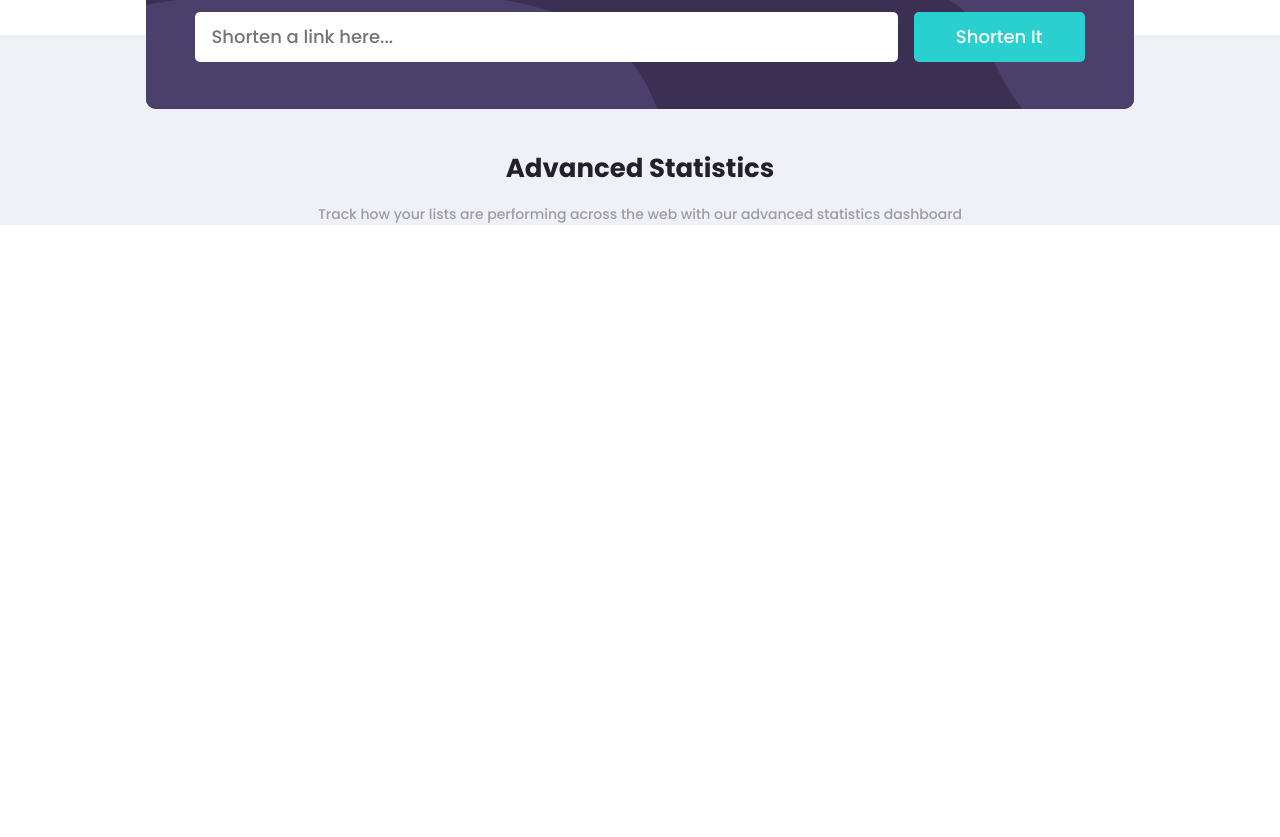
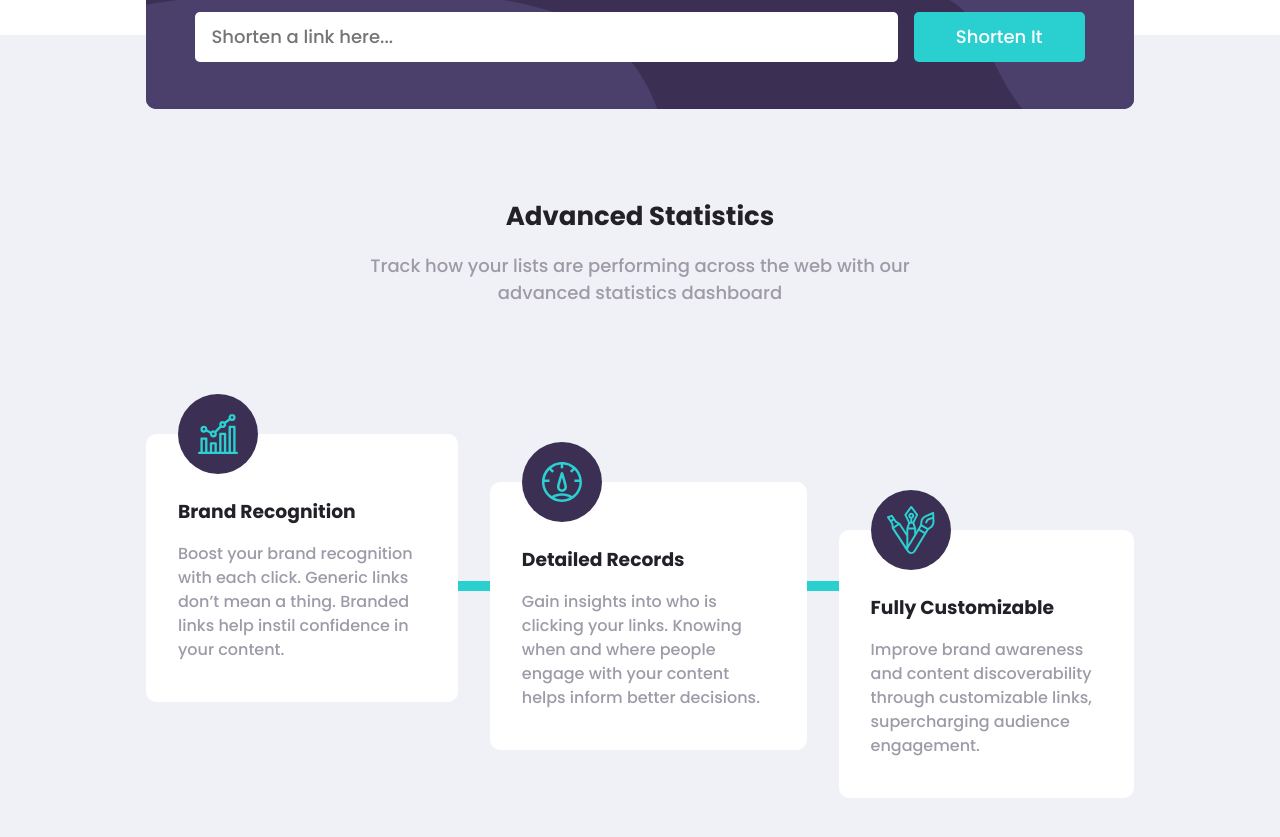
Before and after one commit to Ocholla-T/shortly, a Vue app: page / in a window 1280 px wide. Shown: the part 677-1514 px from the top of the page. Before the commit the page ends 902 px from the top, so only its background shows below. Built offline with nearby package versions, Linux system fonts and the light colour scheme.

Commit message:
added styling to services cards

```diff
--- a/src/assets/styles/_globals.scss
+++ b/src/assets/styles/_globals.scss
@@ -14,6 +14,7 @@ html {
   padding: 0;
   line-height: 1.5;
   font-family: $font;
+  font-size: 1.125rem;
 }
 
 a,
--- a/src/components/Services.vue
+++ b/src/components/Services.vue
@@ -6,20 +6,77 @@
         Track how your lists are performing across the web with our advanced statistics dashboard
       </p>
     </div>
+    <div class="services__card__container">
+      <ServicesCard class="services__card">
+        <template v-slot:card-image>
+          <img src="@/assets/images/icon-brand-recognition.svg" alt="" />
+        </template>
+        <template v-slot:card-title>
+          Brand Recognition
+        </template>
+        <template v-slot:card-content>
+          Boost your brand recognition with each click. Generic links don’t mean a thing. Branded
+          links help instil confidence in your content.
+        </template>
+      </ServicesCard>
+      <ServicesCard class="services__card">
+        <template v-slot:card-image>
+          <img src="@/assets/images/icon-detailed-records.svg" alt="" />
+        </template>
+        <template v-slot:card-title>
+          Detailed Records
+        </template>
+        <template v-slot:card-content>
+          Gain insights into who is clicking your links. Knowing when and where people engage with
+          your content helps inform better decisions.
+        </template>
+      </ServicesCard>
+      <ServicesCard class="services__card">
+        <template v-slot:card-image>
+          <img src="@/assets/images/icon-fully-customizable.svg" alt="" />
+        </template>
+        <template v-slot:card-title>
+          Fully Customizable
+        </template>
+        <template v-slot:card-content>
+          Improve brand awareness and content discoverability through customizable links,
+          supercharging audience engagement.
+        </template>
+      </ServicesCard>
+    </div>
   </section>
 </template>
 
 <script>
-export default {};
+import ServicesCard from '@/components/slot/ServicesCard';
+
+export default {
+  components: {
+    ServicesCard,
+  },
+  setup() {},
+};
 </script>
 
 <style lang="scss" scoped>
 .services {
   background-color: #f0f1f6;
+  padding: 1rem;
+  position: relative;
+
+  @include breakpoint-up(large) {
+    display: flex;
+    flex-direction: column;
+    padding: 0 9.125rem;
+  }
   &__introduction {
     flex-direction: column;
     text-align: center;
-    margin: 0 1rem 3rem 1rem;
+    margin-bottom: 5rem;
+
+    @include breakpoint-up(large) {
+      padding: 3rem 14rem;
+    }
     > h2 {
       color: $very-dark-violet;
       font-size: 1.625rem;
@@ -28,7 +85,47 @@ export default {};
 
     > p {
       color: $grayish-violet;
-      font-size: 0.875rem;
+    }
+  }
+
+  &__card {
+    position: relative;
+    &:nth-last-of-type(2)::before,
+    &:last-of-type::before {
+      position: absolute;
+      content: '';
+      background-color: $cyan;
+      top: -7rem;
+      width: 0.625rem;
+      height: 4.375rem;
+
+      @include breakpoint-up(large) {
+        top: 5.5rem;
+        left: -1.3rem;
+        transform: rotate(90deg);
+        height: 2rem;
+      }
+    }
+
+    @include breakpoint-up(large) {
+      &:nth-of-type(2) {
+        top: 3rem;
+      }
+      &:last-of-type {
+        top: 6rem;
+
+        &::before {
+          top: 2.5rem;
+        }
+      }
+      &:not(:last-of-type) {
+        margin-right: 2rem;
+      }
+      &__container {
+        display: flex;
+        flex-direction: row;
+        padding-bottom: 7rem;
+      }
     }
   }
 }
--- a/src/components/slot/ServicesCard.vue
+++ b/src/components/slot/ServicesCard.vue
@@ -1,9 +1,80 @@
 <template>
-  <div></div>
+  <div class="card flex flex-jc-c flex-ai-c">
+    <div class="card__icon flex flex-jc-c flex-ai-c">
+      <slot name="card-image"></slot>
+    </div>
+    <h2>
+      <slot name="card-title"></slot>
+    </h2>
+    <p>
+      <slot name="card-content"></slot>
+    </p>
+  </div>
 </template>
 
 <script>
-export default {};
+export default {
+  setup() {
+    return {};
+  },
+};
 </script>
 
-<style lang="scss" scoped></style>
+<style lang="scss" scoped>
+.card {
+  background-color: white;
+  flex-direction: column;
+  border-radius: 0.625rem;
+  padding: 2rem 2rem 2.5rem 2rem;
+  margin-bottom: 7rem;
+  text-align: center;
+  position: relative;
+
+  @include breakpoint-up(large) {
+    text-align: left;
+  }
+
+  &__icon {
+    position: absolute;
+    top: -3rem;
+    width: 6rem;
+    height: 6rem;
+    background-color: $dark-violet;
+    border-radius: 50%;
+
+    @include breakpoint-up(large) {
+      left: 2rem;
+      top: -2.5rem;
+      max-width: 5rem;
+      max-height: 5rem;
+    }
+
+    > img {
+      width: 55%;
+      height: 50%;
+    }
+  }
+
+  > h2 {
+    color: $very-dark-violet;
+    font-size: 1.625rem;
+    @include breakpoint-down(medium) {
+      margin: 3rem 0 1rem 0;
+    }
+
+    @include breakpoint-up(large) {
+      align-self: flex-start;
+      font-size: 1.17rem;
+      margin: 2rem 0 1rem 0;
+    }
+  }
+
+  > p {
+    color: $grayish-violet;
+
+    @include breakpoint-up(large) {
+      font-size: 1rem;
+    }
+  }
+}
+</style>
--- a/src/components/slot/ShortenedLinkCard.vue
+++ b/src/components/slot/ShortenedLinkCard.vue
@@ -63,7 +63,6 @@ export default {
     > p {
       margin: 0.5rem 0;
       color: $very-dark-violet;
-      font-size: 0.875rem;
 
       &:last-of-type {
         color: $cyan;
```
